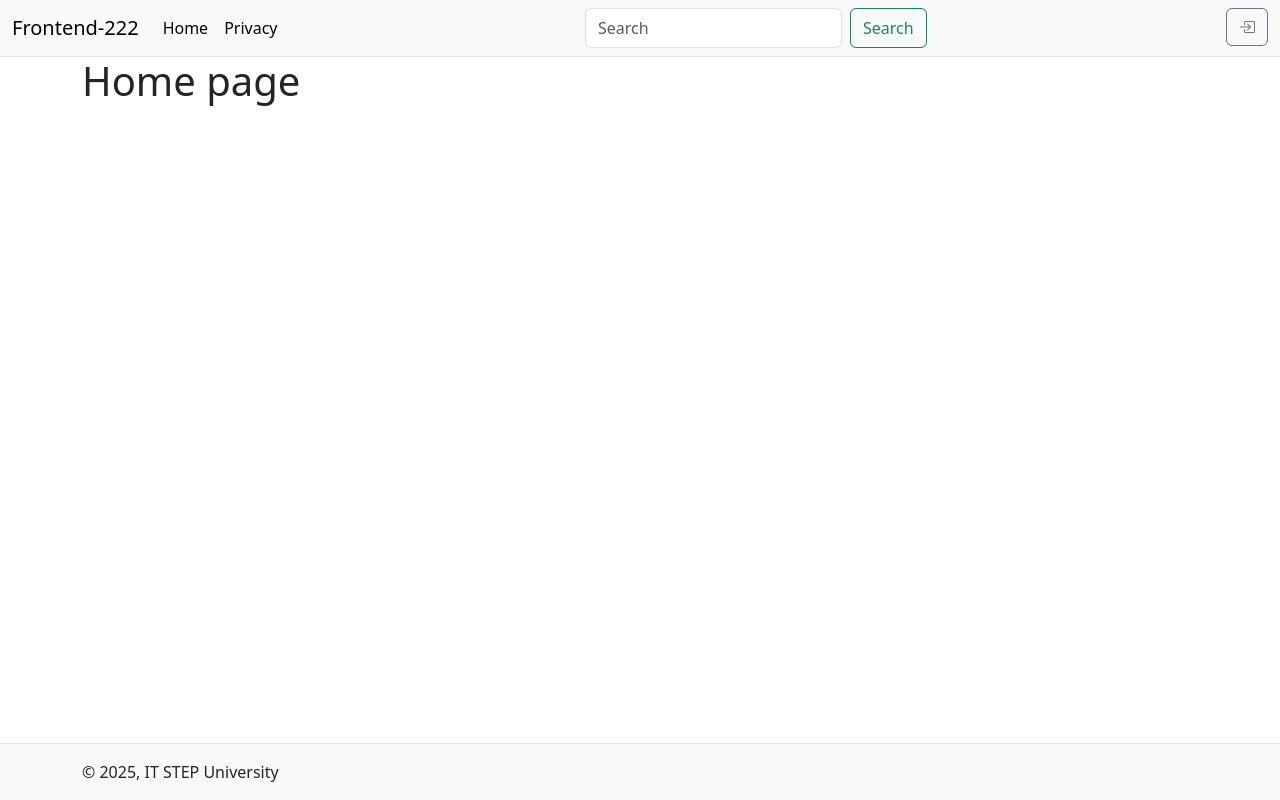
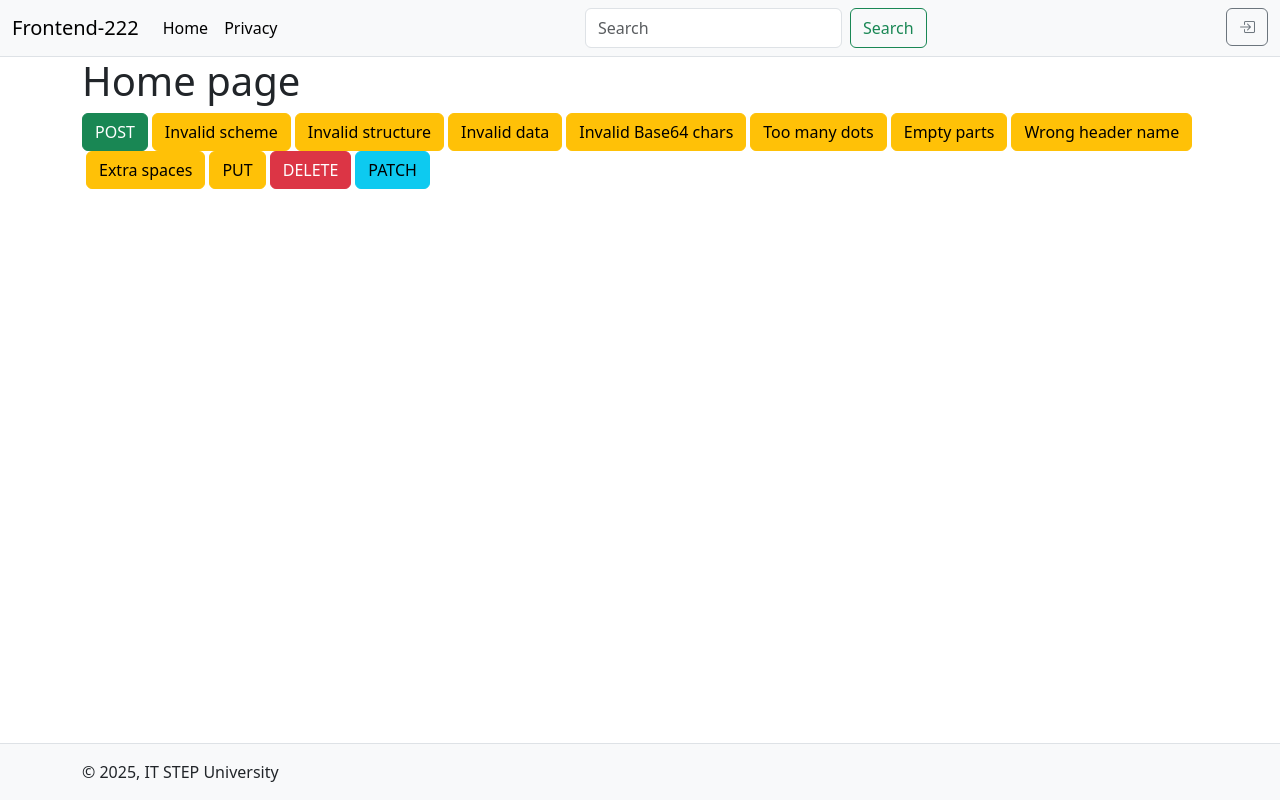
Before and after one commit to hrebenchukM/java-222-frontend, a React (Vite) app: page / in a window 1280 px wide. Built offline with nearby package versions, Linux system fonts and the light colour scheme.

Commit message:
HW-CW Teating tokens

```diff
--- a/src/app/App.jsx
+++ b/src/app/App.jsx
@@ -2,8 +2,14 @@ import { BrowserRouter, Routes, Route } from 'react-router-dom';
 import Layout from './ui/Layout';
 import Home from '../pages/home/Home';
 import Privacy from '../pages/privacy/privacy';
+import { useState } from 'react';
+import AppContext from '../features/appContext/AppContext';
+
 export default function App() {
+  const [token,setToken] = useState(null);
+
   return (
+    <AppContext.Provider value = {{token,setToken}}>
     <BrowserRouter>
       <Routes>
         <Route path="/" element={<Layout />}>
@@ -12,5 +18,6 @@ export default function App() {
         </Route>
       </Routes>
     </BrowserRouter>
+    </AppContext.Provider>
   );
 }
--- a/src/app/ui/Layout.jsx
+++ b/src/app/ui/Layout.jsx
@@ -1,6 +1,8 @@
 import { Link, Outlet } from "react-router-dom";
 import './Layout.css';
 import Base64 from "../../shared/base64/Base64";
+import { useContext, useRef } from "react";
+import AppContext from "../../features/appContext/AppContext";
 export default function Layout() {
     return <>
         <header>
@@ -54,6 +56,8 @@ export default function Layout() {
 }
 
 function AuthModal(){
+    const {token,setToken}=useContext(AppContext);
+    const closeButtonRef = useRef(null);
     const onAuthSubmit = e =>
     {
     e.preventDefault();
@@ -70,59 +74,16 @@ function AuthModal(){
             'Authorization': 'Basic ' + credentials
         }
       })
-      .then(r=>r.json())
-      .then(console.log);
+      .then(r=>r.text())
+      .then(jwt=>{
+        console.log(jwt);
+        setToken(jwt);
+     closeButtonRef.current.click();
+    });
     };
 
 
-    const onPost= () =>{
-         fetch("http://localhost:8080/JavaWeb222/user",{
-        method:'POST',
-        headers:{
-            'Authorization': 'Basic 123 ' ,
-            'Content-Type' : "application/json"
-        }
-      })
-      .then(r=>r.json())
-      .then(console.log);
-    };
 
-
-     const onPut= () =>{
-         fetch("http://localhost:8080/JavaWeb222/user",{
-        method:'PUT',
-        headers:{
-            'Authorization': 'Basic 123 ' ,
-            'Content-Type' : "application/json"
-        }
-      })
-      .then(r=>r.json())
-      .then(console.log);
-    };
-
-    const onDelete = () => {
-        fetch("http://localhost:8080/JavaWeb222/user",{
-            method:'DELETE',
-            headers:{
-                'Authorization': 'Basic 123',
-                'Content-Type' : "application/json"
-            }
-        })
-        .then(r=>r.json())
-        .then(console.log);
-    };
-
-    const onPatch = () => {
-        fetch("http://localhost:8080/JavaWeb222/user",{
-            method:'PATCH',
-            headers:{
-                'Authorization': 'Basic 123',
-                'Content-Type' : "application/json"
-            }
-        })
-        .then(r=>r.json())
-        .then(console.log);
-    };
 
    return (
        <div className="modal fade" id="authModal" tabIndex="-1" aria-labelledby="authModalLabel" aria-hidden="true">
@@ -146,13 +107,9 @@ function AuthModal(){
                     </form>
                 </div>
                 <div className="modal-footer">
-                    <button type="button" className="btn btn-secondary" data-bs-dismiss="modal">Скасувати</button>
+                    <button ref = {closeButtonRef} type="button" className="btn btn-secondary" data-bs-dismiss="modal">Скасувати</button>
                   <button type="submit" form="auth-form" className="btn btn-primary">Вхід(GET)</button>
-                      <button onClick={onPost} type="button" className="btn btn-success">POST</button>
-                      <button onClick={onPut} type="button" className="btn btn-warning">PUT</button>
-                      <button onClick={onDelete} type="button" className="btn btn-danger">DELETE</button>
-                      <button onClick={onPatch} type="button" className="btn btn-info">PATCH</button>
-                </div>
+                  </div>
                 </div>
             </div>
         </div>
--- /dev/null
+++ b/src/features/appContext/AppContext.js
@@ -0,0 +1,5 @@
+import { createContext } from "react";
+
+const AppContext = createContext({});
+
+export default AppContext;
--- a/src/pages/home/Home.jsx
+++ b/src/pages/home/Home.jsx
@@ -1,7 +1,175 @@
+import { useState } from "react";
+import { useContext } from "react";
+import AppContext from "../../features/appContext/AppContext";
+
+
 export default function Home() {
+   const {token}=useContext(AppContext);
+   const [content,setContent] = useState("");
+
+    const onPost= () =>{
+        let headers = {
+             'Content-Type' : "application/json"
+        }
+        if(token){
+            headers["Authorization"] = "Bearer " + token;
+        }
+         fetch("http://localhost:8080/JavaWeb222/user",{
+        method:'POST',
+        headers:headers
+      })
+      .then(r=>r.json())
+      .then(j=>setContent(JSON.stringify(j)));
+    };
+
+
+     const onPut= () =>{
+         fetch("http://localhost:8080/JavaWeb222/user",{
+        method:'PUT',
+        headers:{
+            'Authorization': 'Basic 123 ' ,
+            'Content-Type' : "application/json"
+        }
+      })
+      .then(r=>r.json())
+      .then(j=>setContent(JSON.stringify(j)));
+    };
+
+    const onDelete = () => {
+        fetch("http://localhost:8080/JavaWeb222/user",{
+            method:'DELETE',
+            headers:{
+                'Authorization': 'Basic 123',
+                'Content-Type' : "application/json"
+            }
+        })
+        .then(r=>r.json())
+      .then(j=>setContent(JSON.stringify(j)));
+    };
+
+    const onPatch = () => {
+        fetch("http://localhost:8080/JavaWeb222/user",{
+            method:'PATCH',
+            headers:{
+                'Authorization': 'Basic 123',
+                'Content-Type' : "application/json"
+            }
+        })
+        .then(r=>r.json())
+        .then(j=>setContent(JSON.stringify(j)));
+    };
+
+
+
+
+    const invalid1 = () => {
+        fetch("http://localhost:8080/JavaWeb222/user", {
+            method: 'POST',
+            headers: {
+                "Authorization": "Brr 123"
+            }
+        }).then(r => r.json()).then(j => setContent(JSON.stringify(j)));
+    };
+
+
+        const invalid2 = () => {
+        fetch("http://localhost:8080/JavaWeb222/user", {
+            method: 'POST',
+            headers: {
+                "Authorization": "Bearer 1-2-3"
+            }
+        }).then(r => r.json()).then(j => setContent(JSON.stringify(j)));
+    };
+
+         const invalid3 = () => {
+        fetch("http://localhost:8080/JavaWeb222/user", {
+            method: 'POST',
+            headers: {
+                "Authorization": "Bearer 1.2.3"
+            }
+        }).then(r => r.json()).then(j => setContent(JSON.stringify(j)));
+    };
+
+      const invalid4 = () => {
+    fetch("http://localhost:8080/JavaWeb222/user", {
+      method: "POST",
+      headers: {
+        Authorization: "Bearer 1@.2#.3%",
+      },
+    })
+      .then((r) => r.json()) .then((j) => setContent(JSON.stringify(j)));
+  };
+
+  const invalid5 = () => {
+    fetch("http://localhost:8080/JavaWeb222/user", {
+      method: "POST",
+      headers: {
+        Authorization: "Bearer 1.2.3.4.5",
+      },
+    })
+      .then((r) => r.json()).then((j) => setContent(JSON.stringify(j)));
+  };
+
+
+  const invalid6 = () => {
+  const testTokens = ["1..3", ".2.3", "..3", "1.."];
+  let results = [];
+
+  testTokens.forEach(t => {
+    fetch("http://localhost:8080/JavaWeb222/user", {
+      method: "POST",
+      headers: {
+        "Authorization": "Bearer " + t
+      }
+    })
+    .then(r => r.json()).then(j => {
+      results.push({ token: t, response: j });
+      if (results.length === testTokens.length) {
+        setContent(JSON.stringify(results, null, 2));
+      }
+    });
+  });
+};
+
+const invalid7 = () => {
+    fetch("http://localhost:8080/JavaWeb222/user", {
+      method: "POST",
+      headers: {
+        Authorizatoin: "Bearer 1.2.3",
+      },
+    })
+      .then((r) => r.json())
+      .then((j) => setContent(JSON.stringify(j)));
+  };
+
+   const invalid8 = () => {
+    fetch("http://localhost:8080/JavaWeb222/user", {
+      method: "POST",
+      headers: {
+        Authorization: "Bearer    1.2.3",
+      },
+    })
+      .then((r) => r.json())
+      .then((j) => setContent(JSON.stringify(j)));
+  };
+
   return (
     <>
       <h1>Home page</h1>
+           <button onClick={onPost} type="button" className="btn btn-success">POST</button>
+          <button onClick={invalid1} type="button" className="btn btn-warning ms-1">Invalid scheme</button>
+      <button onClick={invalid2} type="button" className="btn btn-warning ms-1">Invalid structure</button>
+      <button onClick={invalid3} type="button" className="btn btn-warning ms-1">Invalid data</button>
+      <button onClick={invalid4} type="button" className="btn btn-warning ms-1"> Invalid Base64 chars  </button>
+        <button onClick={invalid5} type="button" className="btn btn-warning ms-1">Too many dots </button>
+          <button onClick={invalid6} type="button" className="btn btn-warning ms-1">Empty parts </button>
+           <button onClick={invalid7} type="button" className="btn btn-warning ms-1">Wrong header name </button>
+      <button onClick={invalid8} type="button" className="btn btn-warning ms-1">Extra spaces</button>
+
+                      <button onClick={onPut} type="button" className="btn btn-warning ms-1">PUT</button>
+                      <button onClick={onDelete} type="button" className="btn btn-danger ms-1">DELETE</button>
+                      <button onClick={onPatch} type="button" className="btn btn-info ms-1">PATCH</button>
+          {content && <div className="alert alert-primary" role="alert">{content}</div>}
     </>
   );
 }
```
